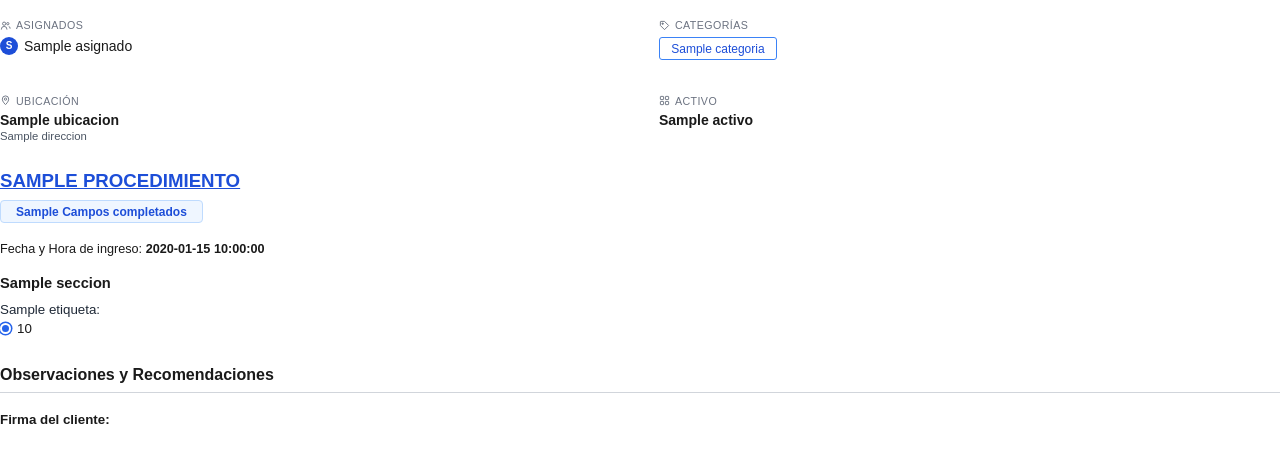
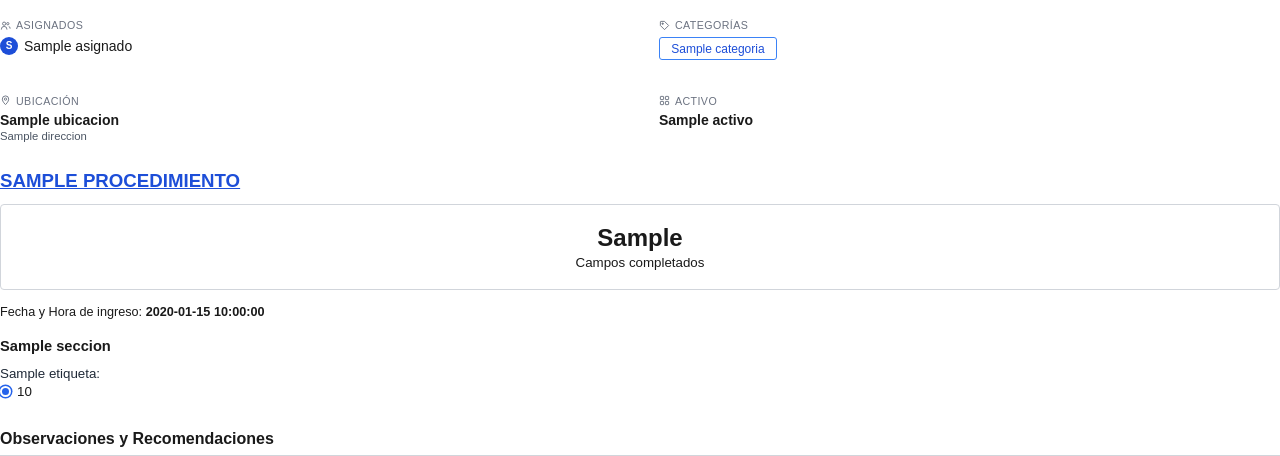
Before and after one commit to CHG-asensores/chg-informe-membretado, a Flask app: template template/informe.html in a window 1280 px wide. Shown: the part 132-588 px from the top of the page. Run offline with Flask 3, Linux system fonts and the light colour scheme; the template is opened without the code that fills it: most values are stand-ins (such as "Sample title", 1, 10 or a date in 2020).

Commit message:
Update informe.html

```diff
--- a/template/informe.html
+++ b/template/informe.html
@@ -44,9 +44,11 @@
   .procedimiento-label { font-size: 8pt; color: #6b7280; text-transform: uppercase; letter-spacing: 0.04em; margin-bottom: 1mm; }
   .titulo-principal { font-size: 14pt; font-weight: bold; color: #1d4ed8; text-decoration: underline; margin-bottom: 2mm; }
   .campos-completados {
-    display: inline-block; background: #eff6ff; border: 1px solid #bfdbfe;
-    border-radius: 4px; padding: 1mm 4mm; font-size: 9pt; color: #1d4ed8; font-weight: bold; margin-bottom: 2mm;
+    display: block; background: #fff; border: 1px solid #d1d5db;
+    border-radius: 4px; padding: 5mm; text-align: center; margin: 3mm 0 4mm 0;
   }
+  .campos-completados .campos-numero { font-size: 18pt; font-weight: bold; color: #1a1a1a; display: block; }
+  .campos-completados .campos-label { font-size: 10pt; color: #1a1a1a; display: block; margin-top: 1mm; }
   .fecha-line { font-size: 9.5pt; color: #1a1a1a; margin: 2mm 0 4mm 0; }
   .fecha-line strong { font-weight: bold; }
 
@@ -195,7 +197,10 @@
   {% endif %}
   <div class="titulo-principal">{{ data.meta.get('procedimiento', 'INFORME DE MANTENIMIENTO PREVENTIVO')|upper }}</div>
   {% if data.meta.get('campos_completados') %}
-  <div class="campos-completados">{{ data.meta.campos_completados }} Campos completados</div>
+  <div class="campos-completados">
+    <span class="campos-numero">{{ data.meta.campos_completados }}</span>
+    <span class="campos-label">Campos completados</span>
+  </div>
   {% endif %}
 </div>
 {% if data.meta.get('fecha_hora_ingreso') %}
```
